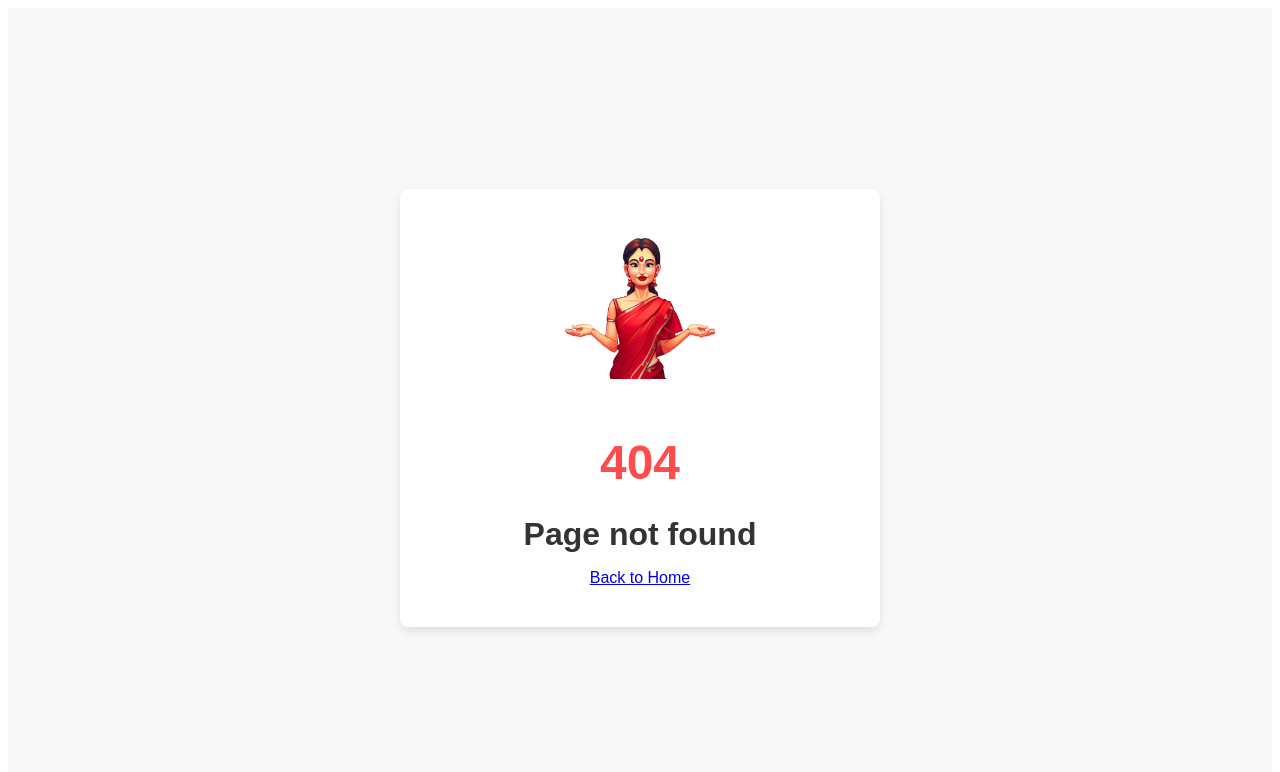
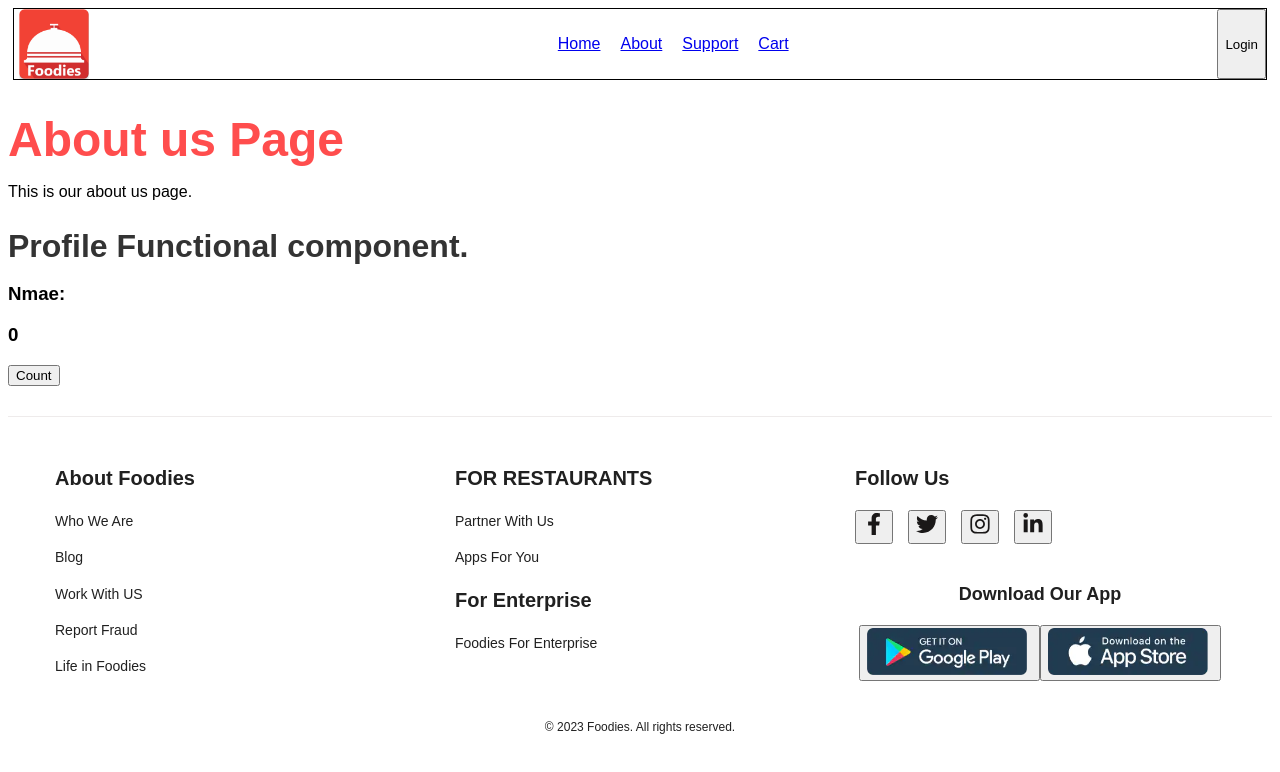
Before and after one commit to ErSndubey/Foodies-UI, a React (Vite) app: page /about/profile in a window 1280 px wide. Before the commit this address had no page. Shown: the top 772 px of the page. Built offline with nearby package versions, Linux system fonts and the light colour scheme; a web font is replaced by a local one.

Commit message:
class based components return function of use effect

```diff
--- a/index.css
+++ b/index.css
@@ -40,7 +40,7 @@ display: flex;
 }
 
 .card{
-    width: 250px;
+    width: 200px;
     border: 1px solid black;
     padding: 10px;
     margin: 5px;
@@ -209,8 +209,9 @@ display: flex;
   display: flex;
   justify-content: center;
   align-items: center;
-  height: 100vh;
+  /* height: 100vh; */
   background-color: #f8f8f8;
+  margin: 20 0 20 0;
 }
 
 .error-content {
@@ -224,9 +225,12 @@ display: flex;
 }
 
 .error-image {
-  width: 150px;
-  height: 150px;
-  margin-bottom: 20px;
+
+  width: 20vw;
+  height: 100%;
+
+
+
 }
 
 h1 {
--- a/src/components/About.js
+++ b/src/components/About.js
@@ -1,16 +1,48 @@
+import ProfileFunctionlComponent from "./Profile";
+import Profile from "./ProfileClass";
+import React from "react";
 
-
-
-const About = () => {
+/* const About2 = () => {
   return (
     <>
-
       <div>
         <h1>About us Page</h1>
         <p>This is our about us page.</p>
+
+        <ProfileFunctionlComponent  name={"Akshay"}/>
+        <Profile name={"Akshay Class"}/>
       </div>
     </>
   );
-};
+}; */
+
+class About extends React.Component {
+  constructor(props) {
+    super(props);
+
+    console.log("parent-constructor");
+  }
+
+  componentDidMount() {
+    //best place to make an API call
+
+
+    console.log(" parent-componentDidMount");
+  }
+  render() {
+    console.log("parent-render");
+    return (
+      <>
+        <div>
+          <h1>About us Page</h1>
+          <p>This is our about us page.</p>
+
+
+          <ProfileFunctionlComponent/>
+        </div>
+      </>
+    );
+  }
+}
 
 export default About;
--- a/src/components/Body.js
+++ b/src/components/Body.js
@@ -25,7 +25,8 @@ const Body = () => {
   // Function to fetch the restaurants data from the API
   async function getRestaurants() {
     const data = await fetch(
-      "https://www.swiggy.com/dapi/restaurants/list/v5?lat=25.4358011&lng=81.846311&&page_type=DESKTOP_WEB_LISTING"
+      "https://www.swiggy.com/dapi/restaurants/list/v5?lat=12.9715987&lng=77.5945627&&page_type=DESKTOP_WEB_LISTING"
+
     );
     const json = await data.json();
 
--- a/src/components/Error.js
+++ b/src/components/Error.js
@@ -3,6 +3,8 @@ import { useLocation } from "react-router-dom";
 import { Link } from "react-router-dom"; // Import Link for the "Back to Home" button
 import "/index.css"; // Make sure to create this CSS file
 import errorImge from "/src/components/assets/Images/error.png";
+import Header from "./Header";
+import Footer from "./Footer";
 
 
 const Error = () => {
@@ -13,6 +15,8 @@ const Error = () => {
   const errorData = location.state?.error;
 
   return (
+    <>
+    <Header/>
     <div className="error-container">
       <div className="error-content">
         <img
@@ -25,6 +29,8 @@ const Error = () => {
         <Link to="/">Back to Home</Link>
       </div>
     </div>
+    <Footer/>
+    </>
   );
 };
 
--- /dev/null
+++ b/src/components/Profile.js
@@ -0,0 +1,33 @@
+import { useEffect, useState } from "react";
+
+const Profile = (props) => {
+  const [count, setCount] = useState(0);
+
+  useEffect(()=>{
+   const timer= setInterval(()=>{
+      console.log("I am about page.")
+    },1000);
+    return()=>{
+      clearInterval(timer);
+      console.log("useEffect Return")
+
+    }
+  },[]);
+
+  return (
+    <div>
+      <h2>Profile Functional component.</h2>
+      <h3>Nmae:{props.name}</h3>
+      <h3>{count}</h3>
+      <button
+        onClick={() => {
+          setCount(1);
+        }}
+      >
+        Count
+      </button>
+    </div>
+  );
+};
+
+export default Profile;
--- /dev/null
+++ b/src/components/ProfileClass.js
@@ -0,0 +1,47 @@
+import React from "react";
+
+class Profile extends React.Component {
+  constructor(props) {
+    super(props);
+    //cretate State here
+    this.state = {
+      userInfo: {
+        name: "Dummy Name",
+        location: "Dummy Location",
+      },
+    };
+
+    console.log("child-constructor");
+  }
+
+  async componentDidMount() {
+    const data = await fetch("https://api.github.com/users/ersndubey");
+    const json = await data.json();
+    //set state (Updating will start)
+    this.setState({
+      userInfo: json,
+    });
+  /*   console.log("child-componentDidMount");
+    this.timer=setInterval(()=>{
+      console.log("I am home page")
+    },1000) */
+  }
+
+  componentWillUnmount(){
+   /*  clearInterval(this.timer)
+    console.log("ComponentWillUnmount"); */
+  }
+  render() {
+    console.log("child render" + this.props.name);
+    return (
+      <div>
+        <h2>Profile class component.</h2>
+        <img src={this.state.userInfo.avatar_url} />
+        <h3>Name:{this.state.userInfo.name}</h3>
+        <h3>Location:{this.state.userInfo.location}</h3>
+      </div>
+    );
+  }
+}
+
+export default Profile;
--- a/src/components/ReatrauntMenu.js
+++ b/src/components/ReatrauntMenu.js
@@ -1,5 +1,5 @@
 import { useEffect, useState } from "react";
-import { Link, useParams } from "react-router-dom";
+import { useParams } from "react-router-dom";
 import { IMG_CDN_URL } from "../config";
 import Shimmer from "./Shimmer";
 
--- a/src/components/RestrauntCard.js
+++ b/src/components/RestrauntCard.js
@@ -10,7 +10,7 @@ const RestrauntCard = ({
     return (
       <div className="card">
         <img src={IMG_CDN_URL + cloudinaryImageId} />
-        <h2>{name}</h2>
+        <h3>{name}</h3>
         <p>{cuisines.join(", ")}</p>
         <h4>{totalRatingsString} </h4>
         <h4>{avgRating} ★</h4>
```
Also changed, not shown: src/App.js (+7 -1 lines).
